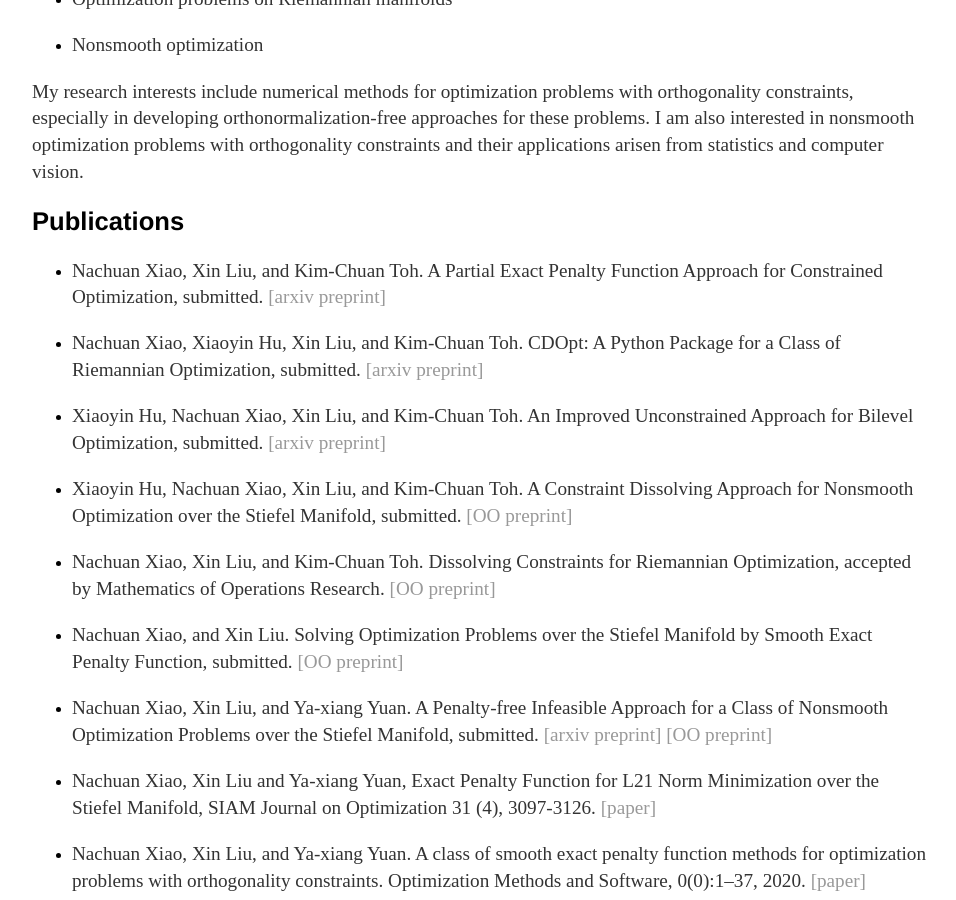
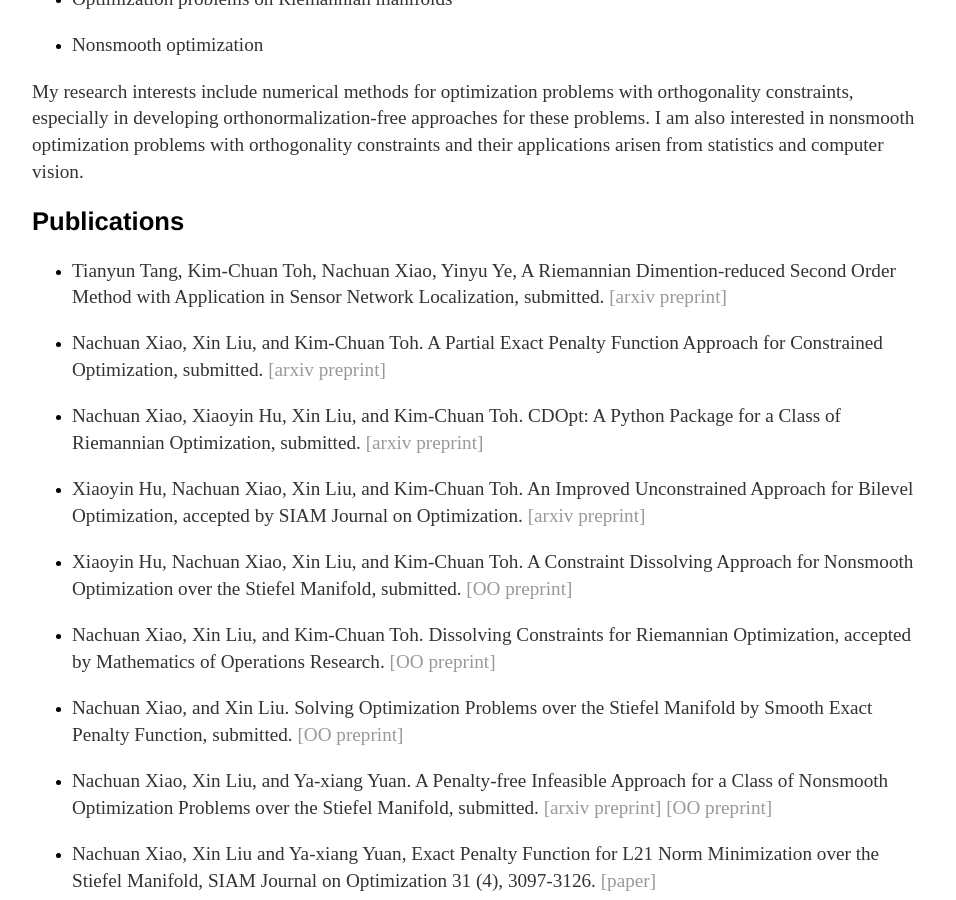
Before and after one commit to xnchxy/xnchxy.github.io, a Jekyll site: the page built from index.html, in a window 1280 px wide and 900 px high, scrolled down 802 px. Shown: the whole window, without its empty margins (160-1116 px from the left). Built offline with Jekyll 4.4.1, drawn with Linux system fonts in a browser that asks for light colours.

Commit message:
Update index.html

```diff
--- a/index.html
+++ b/index.html
@@ -21,9 +21,10 @@ title: Nachuan Xiao's Homepage
 </div>
 <div class="about">
         <h2>Publications</h2>
-	<ul><li><p>Nachuan Xiao, Xin Liu, and Kim-Chuan Toh. A Partial Exact Penalty Function Approach for Constrained Optimization, submitted. <a href="https://arxiv.org/abs/2304.01467">[arxiv preprint] </a></p></li>
+	<ul><li><p>Tianyun Tang, Kim-Chuan Toh, Nachuan Xiao, Yinyu Ye, A Riemannian Dimention-reduced Second Order Method with Application in Sensor Network Localization, submitted. <a href="https://arxiv.org/abs/2304.10092">[arxiv preprint] </a></p></li>
+		<li><p>Nachuan Xiao, Xin Liu, and Kim-Chuan Toh. A Partial Exact Penalty Function Approach for Constrained Optimization, submitted. <a href="https://arxiv.org/abs/2304.01467">[arxiv preprint] </a></p></li>
 		<li><p>Nachuan Xiao, Xiaoyin Hu, Xin Liu, and Kim-Chuan Toh. CDOpt: A Python Package for a Class of Riemannian Optimization, submitted. <a href="https://arxiv.org/abs/2212.02698">[arxiv preprint] </a></p></li>
-		<li><p>Xiaoyin Hu, Nachuan Xiao, Xin Liu, and Kim-Chuan Toh. An Improved Unconstrained Approach for Bilevel Optimization, submitted. <a href="https://arxiv.org/abs/2208.00732">[arxiv preprint] </a></p></li>
+		<li><p>Xiaoyin Hu, Nachuan Xiao, Xin Liu, and Kim-Chuan Toh. An Improved Unconstrained Approach for Bilevel Optimization, accepted by SIAM Journal on Optimization. <a href="https://arxiv.org/abs/2208.00732">[arxiv preprint] </a></p></li>
 		<li><p>Xiaoyin Hu, Nachuan Xiao, Xin Liu, and Kim-Chuan Toh. A Constraint Dissolving Approach for Nonsmooth Optimization over the Stiefel Manifold, submitted. <a href="http://www.optimization-online.org/DB_HTML/2022/05/8924.html">[OO preprint] </a></p></li>
 		<li><p>Nachuan Xiao, Xin Liu, and Kim-Chuan Toh. Dissolving Constraints for Riemannian Optimization, accepted by Mathematics of Operations Research. <a href="http://www.optimization-online.org/DB_HTML/2022/03/8834.html">[OO preprint] </a></p></li>
 		<li><p>Nachuan Xiao, and Xin Liu. Solving Optimization Problems over the Stiefel Manifold by Smooth Exact Penalty Function, submitted. <a href="http://www.optimization-online.org/DB_HTML/2021/10/8628.html">[OO preprint]</a></p></li>
```
